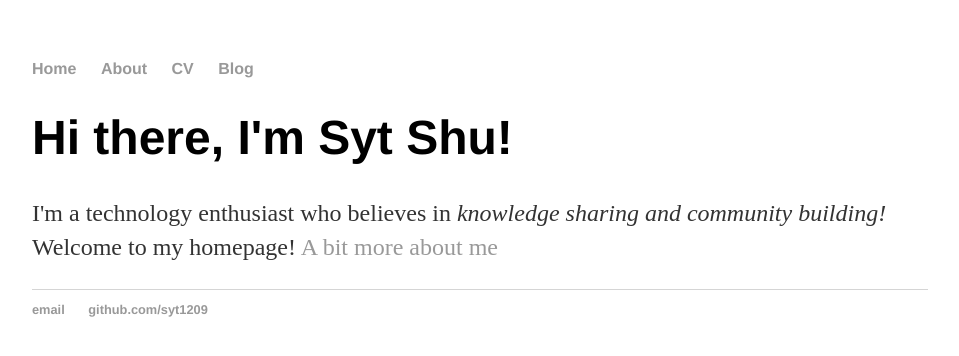
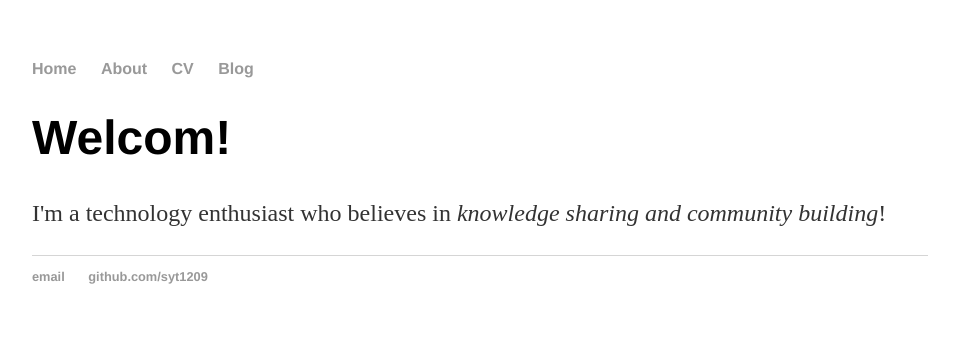
Before and after one commit to syt1209/syt1209.github.io, a Jekyll site: the page built from index.html, in a window 1280 px wide. Shown: the top 356 px of the page, without its empty margins (160-1119 px from the left). Built offline with Jekyll 4.4.1, drawn with Linux system fonts in a browser that asks for light colours.

Commit message:
Update index.html

```diff
--- a/index.html
+++ b/index.html
@@ -1,30 +1,8 @@
-<!DOCTYPE html>
-<html>
-	<head>
-		<title>Syt's Homepage</title>
-		<!-- link to main stylesheet -->
-		<link rel="stylesheet" type="text/css" href="/css/main.css">
-	</head>
-	<body>
-		<nav>
-    		<ul>
-        		<li><a href="/">Home</a></li>
-	        	<li><a href="/about">About</a></li>
-        		<li><a href="/cv">CV</a></li>
-        		<li><a href="/blog">Blog</a></li>
-    		</ul>
-		</nav>
-		<div class="container">
-    		<div class="blurb">
-        		<h1>Hi there, I'm Syt Shu!</h1>
-				<p>I'm a technology enthusiast who believes in <em>knowledge sharing and community building!</em> Welcome to my homepage! <a href="/about">A bit more about me</a></p>
-    		</div><!-- /.blurb -->
-		</div><!-- /.container -->
-		<footer>
-    		<ul>
-        		<li><a href="mailto:syt1209@gmail.com">email</a></li>
-        		<li><a href="https://github.com/syt1209">github.com/syt1209</a></li>
-			</ul>
-		</footer>
-	</body>
-</html>
+---
+layout: default
+title: Syt's Homepage
+---
+<div class="blurb">
+	<h1>Welcom!</h1>
+	<p>I'm a technology enthusiast who believes in <em>knowledge sharing and community building</em>!</p>
+</div><!-- /.blurb -->
```
